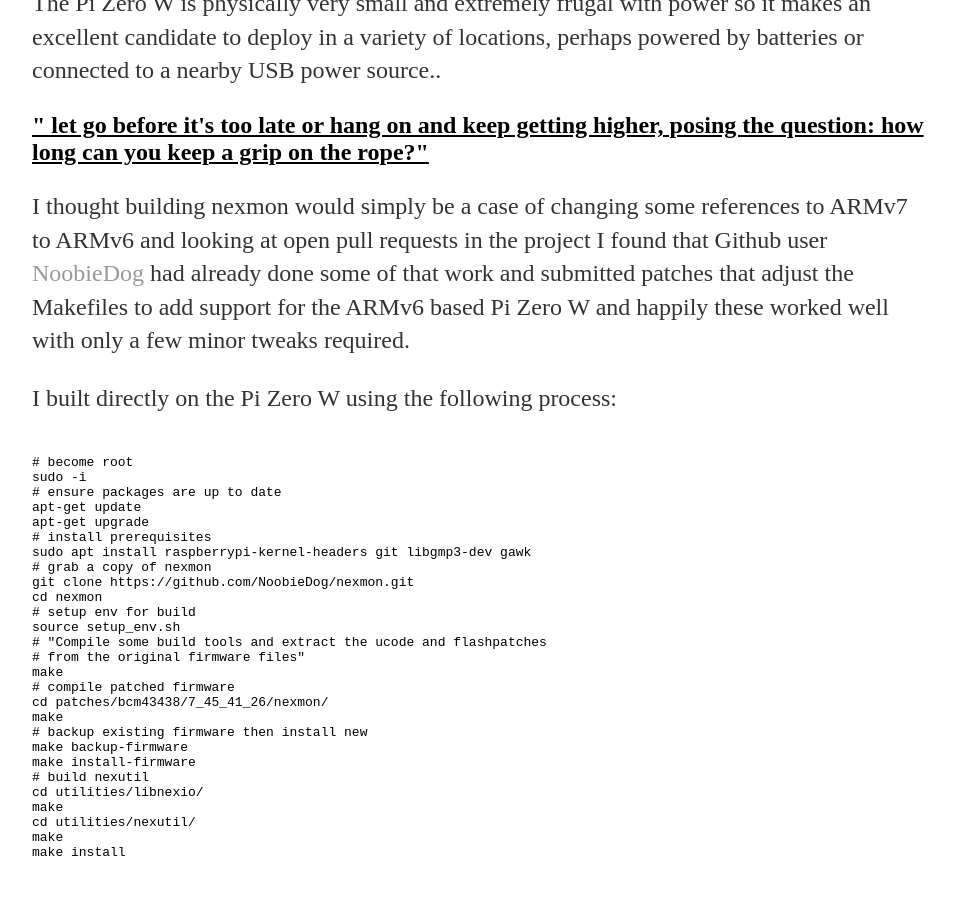
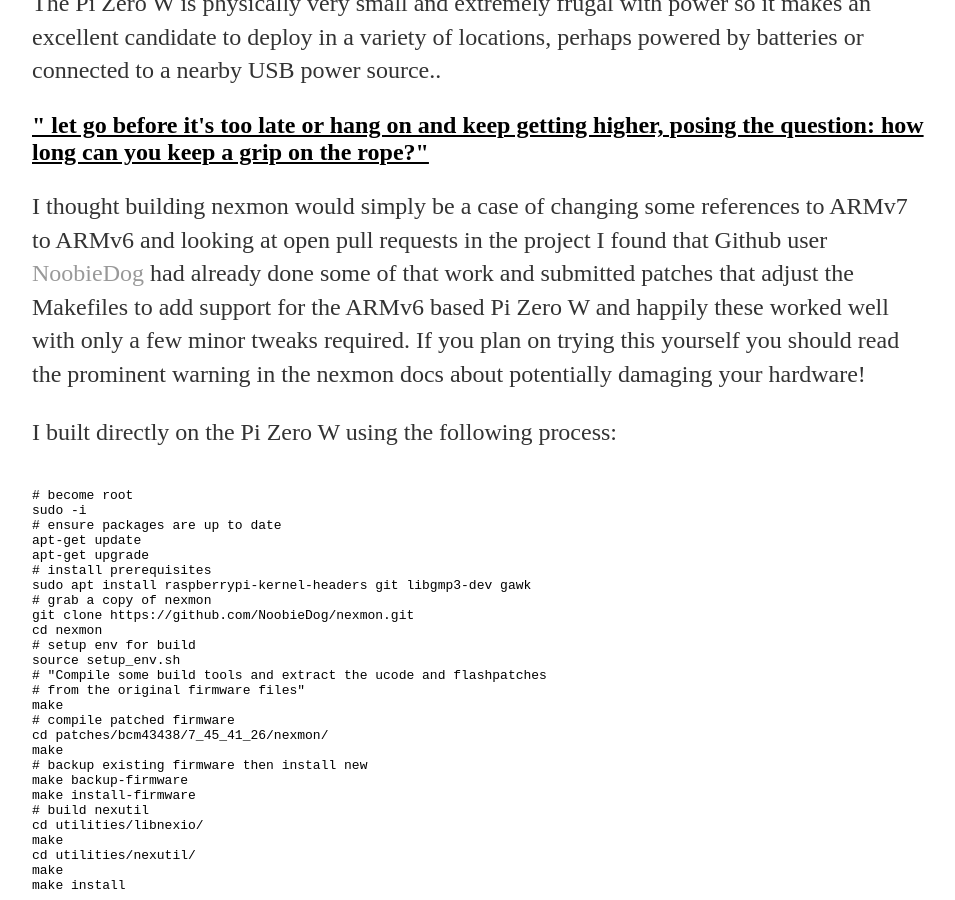
Before and after one commit to linuxthor/linuxthor.github.io, a Jekyll site: the page built from projects/pi-zero-w-monitor-mode/index.html, in a window 1280 px wide and 900 px high, scrolled down 733 px. Shown: the whole window, without its empty margins (160-1115 px from the left). Built offline with Jekyll 4.4.1, drawn with Linux system fonts in a browser that asks for light colours.

Commit message:
Update index.html

```diff
--- a/projects/pi-zero-w-monitor-mode/index.html
+++ b/projects/pi-zero-w-monitor-mode/index.html
@@ -19,7 +19,8 @@
 	   <p>I thought building nexmon would simply be a case of changing some references to ARMv7 to ARMv6 and looking at open pull requests in the project
            I found that Github user <a href="https://github.com/NoobieDog/nexmon">NoobieDog</a> had already done some of that work and submitted
 	   patches that adjust the Makefiles to add support for the ARMv6 based Pi Zero W and happily these worked well with only a few minor
-           tweaks required. <p>
+           tweaks required. If you plan on trying this yourself you should read the prominent warning in the nexmon docs about
+	   potentially damaging your hardware!<p>
 	   <p>I built directly on the Pi Zero W using the following process:
            <pre><code>
 # become root
```
